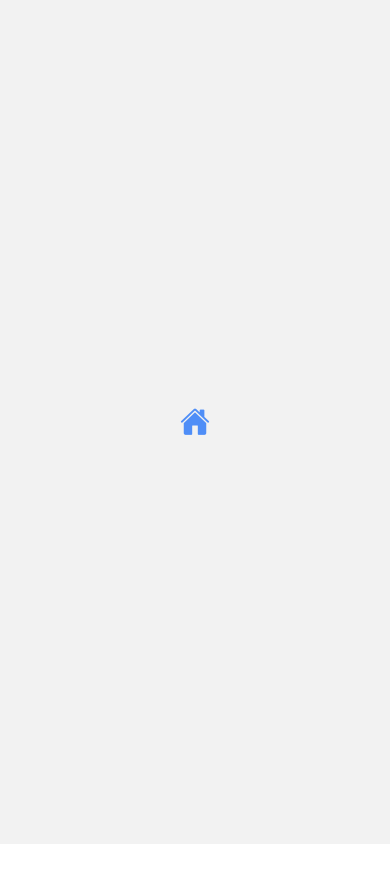
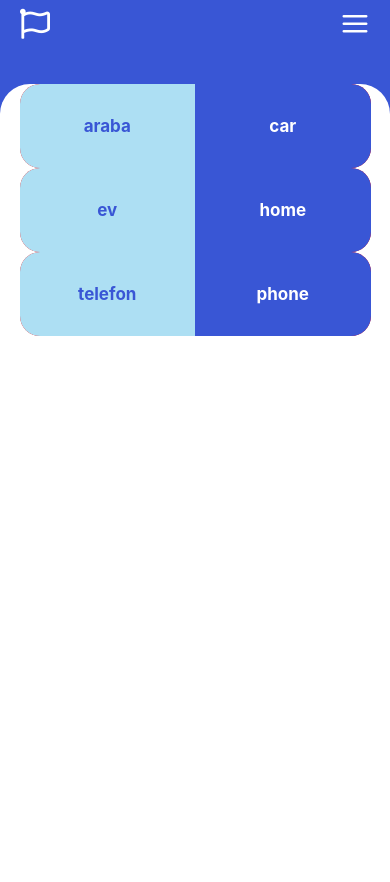
Before and after one commit to omerfarukose/wordApp, a React Native app: screen /Home in a window 390 px wide. Shown: the top 882 px of the page. Before the commit the page ends 844 px from the top, so only its background shows below. Built offline with nearby package versions, Linux system fonts and the light colour scheme.

Commit message:
home edit

```diff
--- a/package.json
+++ b/package.json
@@ -14,6 +14,7 @@
     "@react-navigation/native-stack": "^6.9.17",
     "react": "18.2.0",
     "react-native": "0.72.7",
+    "react-native-responsive-screen": "^1.4.2",
     "react-native-safe-area-context": "^4.7.4",
     "react-native-screens": "^3.27.0",
     "react-native-vector-icons": "^10.0.2"
--- /dev/null
+++ b/src/components/MainLayout.js
@@ -0,0 +1,17 @@
+import { SafeAreaView } from "react-native"
+import { MyColors } from "../values/Colors"
+
+export const MainLayout = ( props ) => {
+
+    return(
+        <SafeAreaView
+            style={{
+                flex: 1,
+                backgroundColor: MyColors.mainColor
+            }}>
+
+            { props.children }
+
+        </SafeAreaView>
+    )
+}
--- /dev/null
+++ b/src/components/card/WordPairCard.js
@@ -0,0 +1,69 @@
+import { Text, View } from "react-native"
+import { widthPercentageToDP as wp, heightPercentageToDP as hp } from "react-native-responsive-screen"
+import { MyColors } from "../../values/Colors"
+
+
+export const WordPairCard = (props) => {
+
+    let { firstWord, secondWord} = props;
+
+    return(
+        <View
+            style={{
+                width: wp(90),
+                height: hp(10),
+                flexDirection: "row",
+                backgroundColor: "red",
+                alignSelf: "center",
+                borderRadius: 20
+            }}>
+
+            <View
+                style={{
+                    flex: 1,
+                    alignItems: "center",
+                    justifyContent: "center",
+                    backgroundColor: MyColors.secondColor,
+                    borderTopLeftRadius: 20,
+                    borderBottomLeftRadius: 20,
+                }}>
+
+                <Text
+                    style={{
+                        color: MyColors.mainColor,
+                        fontSize: hp(2),
+                        fontWeight: "bold"
+                    }}>
+
+                    { firstWord }
+
+                </Text>
+
+            </View>
+
+            <View
+                style={{
+                    flex: 1,
+                    alignItems: "center",
+                    justifyContent: "center",
+                    backgroundColor: MyColors.mainColor,
+                    borderTopRightRadius: 20,
+                    borderBottomRightRadius: 20,
+                }}>
+
+                <Text
+                    style={{
+                        color: "white",
+                        fontSize: hp(2),
+                        fontWeight: "bold"
+                    }}>
+
+                    { secondWord }
+
+                </Text>
+
+            </View>
+
+        </View>
+    )
+}
--- a/src/pages/HomeScreen.js
+++ b/src/pages/HomeScreen.js
@@ -1,18 +1,59 @@
 import { Text, View } from "react-native"
-import Icon from 'react-native-vector-icons/Ionicons';
+import { MainLayout } from "../components/MainLayout";
+import { heightPercentageToDP as hp, widthPercentageToDP as wp } from "react-native-responsive-screen";
+import Feather from 'react-native-vector-icons/Feather';
+import FontAwesome5 from 'react-native-vector-icons/FontAwesome5';
+import { MyColors } from "../values/Colors";
+import { WordPairCard } from "../components/card/WordPairCard";
 
 export const HomeScreen = () => {
 
     return(
-        <View
-            style={{
-                flex: 1,
-                alignItems: "center",
-                justifyContent: "center"
-            }}>
+        <MainLayout>
 
-            <Icon name="home" size={30} color="#4F8EF7" />
+            {/* navbar */}
+            <View
+                style={{
+                    height: hp(10),
+                    flexDirection: "row",
+                    justifyContent: "space-between",
+                    paddingTop: hp(1),
+                    paddingHorizontal: wp(5)
+                }}>
 
-        </View>
+                <FontAwesome5 name="flag" size={30} color="white"/>
+
+                <Feather name="menu" size={30} color="white"/>
+
+            </View>
+
+            <View
+                style={{
+                    flex: 1,
+                    backgroundColor: "white",
+                    height: hp(70),
+                    width: wp(100),
+                    borderTopLeftRadius: 30,
+                    borderTopRightRadius: 30,
+                    marginBottom: -hp(10)
+                }}>
+
+                <WordPairCard
+                    firstWord="araba"
+                    secondWord="car"/>
+
+
+                <WordPairCard
+                    firstWord="ev"
+                    secondWord="home"/>
+
+
+                <WordPairCard
+                    firstWord="telefon"
+                    secondWord="phone"/>
+
+            </View>
+
+        </MainLayout>
     )
 }
--- /dev/null
+++ b/src/values/Colors.js
@@ -0,0 +1,4 @@
+export const MyColors = {
+    mainColor: "#3956D5",
+    secondColor: "#ADDFF3"
+}
```
Also changed, not shown: 1 other file (tests, documents, lock files or other folders).
